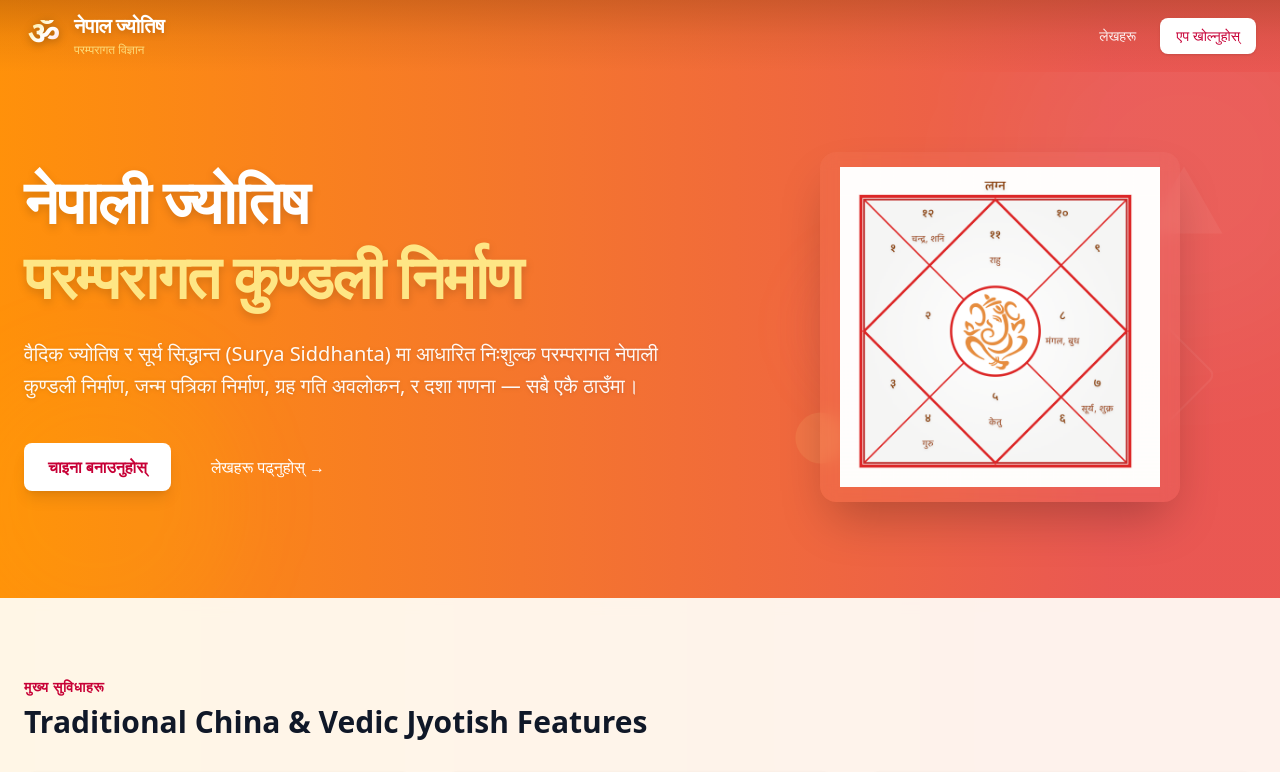
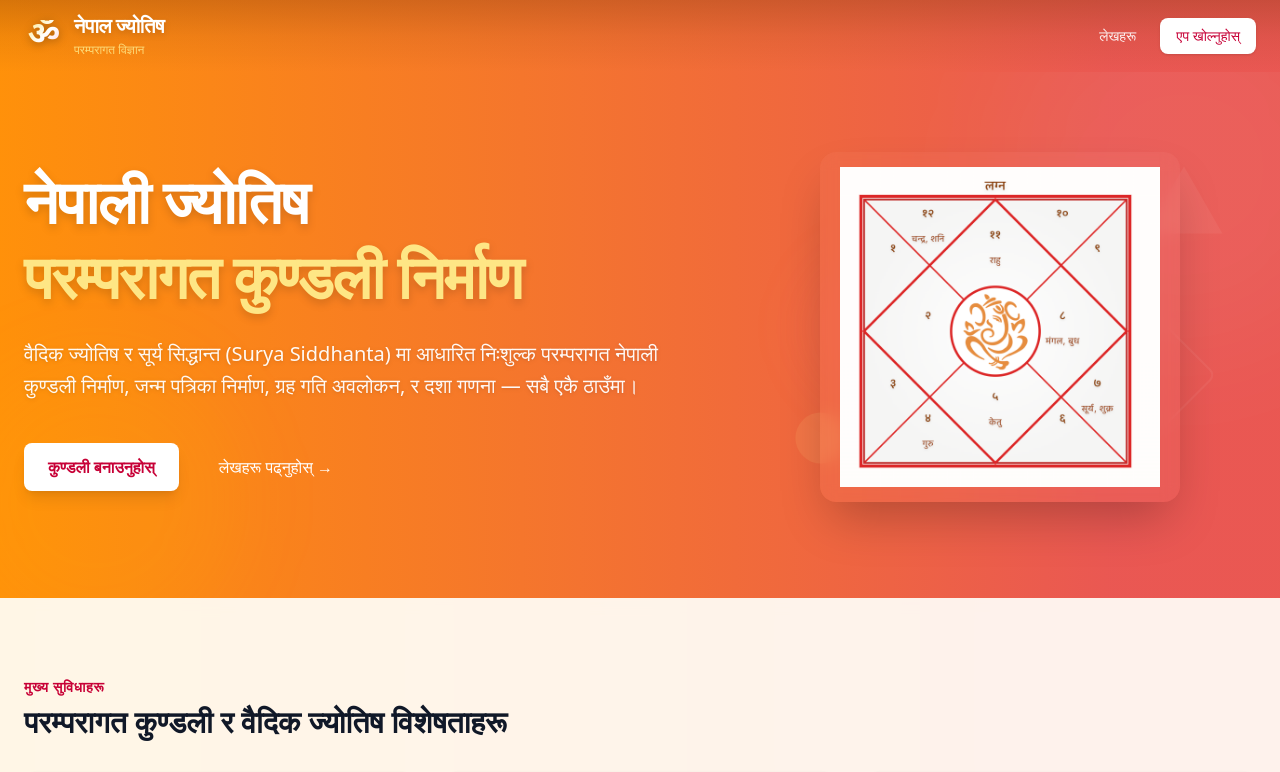
Before and after one commit to mhnpd-org/nepal-jyotish, a Next.js app: page / in a window 1280 px wide. Shown: the top 772 px of the page. Built offline with nearby package versions, Linux system fonts and the light colour scheme.

Commit message:
feat: Update link labels and section headings for improved clarity in Nepali language

```diff
--- a/src/app/page.tsx
+++ b/src/app/page.tsx
@@ -122,9 +122,9 @@ export default function LandingPage() {
             <Link
               href="/astro/janma"
               className="px-6 py-3 bg-white text-rose-700 font-semibold rounded-lg hover:bg-white/95 transition-colors shadow-lg"
-              aria-label="चाइना बनाउन एप खोल्नुहोस्"
+              aria-label="कुण्डली बनाउन एप खोल्नुहोस्"
             >
-             चाइना बनाउनुहोस्
+              कुण्डली बनाउनुहोस्
             </Link>
             <Link
               href="/blogs"
@@ -159,7 +159,7 @@ export default function LandingPage() {
             मुख्य सुविधाहरू
           </h2>
           <p className="text-3xl font-bold text-gray-900 mb-8">
-            Traditional China & Vedic Jyotish Features
+            परम्परागत कुण्डली र वैदिक ज्योतिष विशेषताहरू
           </p>
           <div className="grid grid-cols-1 md:grid-cols-3 gap-8">
             <article className="bg-white/70 backdrop-blur rounded-xl p-6 shadow-sm hover:shadow-md transition-shadow">
```
